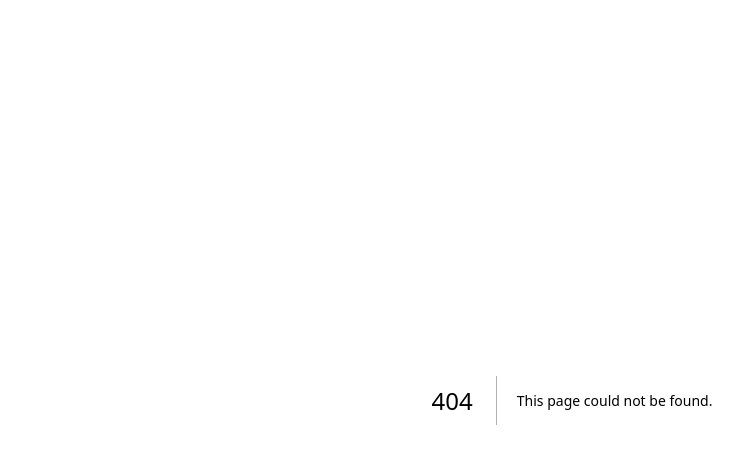
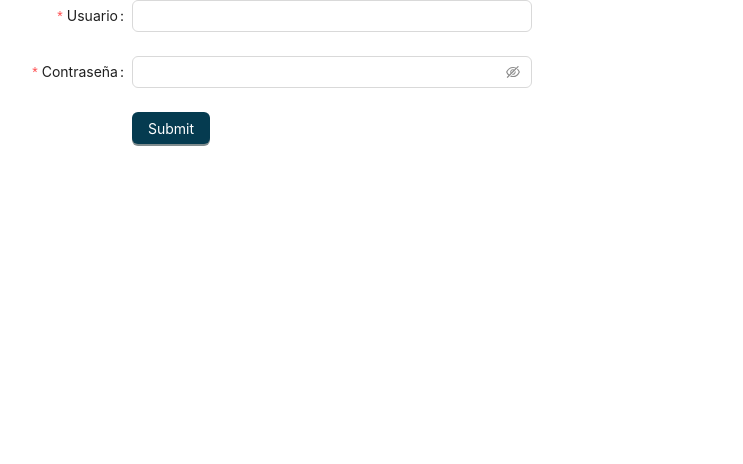
Before and after one commit to adrian1426/NextTS_TodosApp, a Next.js app: page /login in a window 1280 px wide. Before the commit this address had no page. Shown: the top 464 px of the page, without its empty margins (68-811 px from the left). Built offline with nearby package versions, Linux system fonts and the light colour scheme.

Commit message:
ADD - build - Estructura proyecto - page login

```diff
--- a/src/app/layout.tsx
+++ b/src/app/layout.tsx
@@ -1,5 +1,8 @@
 import type { Metadata } from 'next';
 import { Inter } from 'next/font/google';
+import StyledComponentsRegistry from '../lib/AntdRegistry';
+import { ConfigProvider } from 'antd';
+import theme from '@/theme/themeConfig';
 import './globals.css';
 
 const inter = Inter({ subsets: ['latin'] });
@@ -9,13 +12,16 @@ export const metadata: Metadata = {
   description: 'App de administración de tareas',
 }
 
-export default function RootLayout({ children }: { children: React.ReactNode }) {
+const RootLayout = ({ children }: React.PropsWithChildren) => (
+  <html lang="en">
+    <body className={inter.className}>
+      <StyledComponentsRegistry>
+        <ConfigProvider theme={theme}>
+          {children}
+        </ConfigProvider>
+      </StyledComponentsRegistry>
+    </body>
+  </html>
+);
 
-  return (
-    <html lang="en">
-      <body className={inter.className}>
-        {children}
-      </body>
-    </html>
-  )
-}
+export default RootLayout;
--- /dev/null
+++ b/src/app/login/layout.tsx
@@ -0,0 +1,7 @@
+export default function LoginLayout({ children }: { children: React.ReactNode }) {
+  return (
+    <div>
+      {children}
+    </div>
+  )
+}
--- /dev/null
+++ b/src/app/login/page.tsx
@@ -0,0 +1,55 @@
+'use client';
+
+import { Form, Button, Input } from 'antd';
+
+type FieldType = {
+  username?: string;
+  password?: string;
+};
+
+const onFinish = (values: any) => {
+  console.log('Success:', values);
+};
+
+const onFinishFailed = (errorInfo: any) => {
+  console.log('Failed:', errorInfo);
+};
+
+const LoginPage = () => {
+
+  return (
+    <Form
+      name="basic"
+      labelCol={{ span: 8 }}
+      wrapperCol={{ span: 16 }}
+      style={{ maxWidth: 600 }}
+      onFinish={onFinish}
+      onFinishFailed={onFinishFailed}
+      autoComplete="off"
+    >
+      <Form.Item<FieldType>
+        label="Usuario"
+        name="username"
+        rules={[{ required: true, message: '¡Por favor introduce tu usuario!' }]}
+      >
+        <Input />
+      </Form.Item>
+
+      <Form.Item<FieldType>
+        label="Contraseña"
+        name="password"
+        rules={[{ required: true, message: '¡Por favor introduce tu contraseña!' }]}
+      >
+        <Input.Password />
+      </Form.Item>
+
+      <Form.Item wrapperCol={{ offset: 8, span: 16 }}>
+        <Button type="primary" htmlType="submit">
+          Submit
+        </Button>
+      </Form.Item>
+    </Form>
+  );
+};
+
+export default LoginPage;
--- a/src/app/page.tsx
+++ b/src/app/page.tsx
@@ -1,4 +1,4 @@
-import styles from './page.module.css'
+import styles from './page.module.css';
 
 export default function Home() {
   return (
--- /dev/null
+++ b/src/lib/AntdRegistry.tsx
@@ -0,0 +1,25 @@
+'use client';
+
+import React from 'react';
+import { createCache, extractStyle, StyleProvider } from '@ant-design/cssinjs';
+import type Entity from '@ant-design/cssinjs/es/Cache';
+import { useServerInsertedHTML } from 'next/navigation';
+
+const StyledComponentsRegistry = ({ children }: React.PropsWithChildren) => {
+
+  const cache = React.useMemo<Entity>(() => createCache(), []);
+  const isServerInserted = React.useRef<boolean>(false);
+
+  useServerInsertedHTML(() => {
+    // avoid duplicate css insert
+    if (isServerInserted.current) {
+      return;
+    }
+    isServerInserted.current = true;
+    return <style id="antd" dangerouslySetInnerHTML={{ __html: extractStyle(cache, true) }} />;
+  });
+
+  return <StyleProvider cache={cache}>{children}</StyleProvider>;
+};
+
+export default StyledComponentsRegistry;
--- /dev/null
+++ b/src/theme/themeConfig.ts
@@ -0,0 +1,9 @@
+import type { ThemeConfig } from 'antd';
+
+const theme: ThemeConfig = {
+  token: {
+    colorPrimary: '#053B50'
+  }
+};
+
+export default theme;
```
Also changed, not shown: package.json (+6 -4 lines), 1 other file (tests, documents, lock files or other folders).
